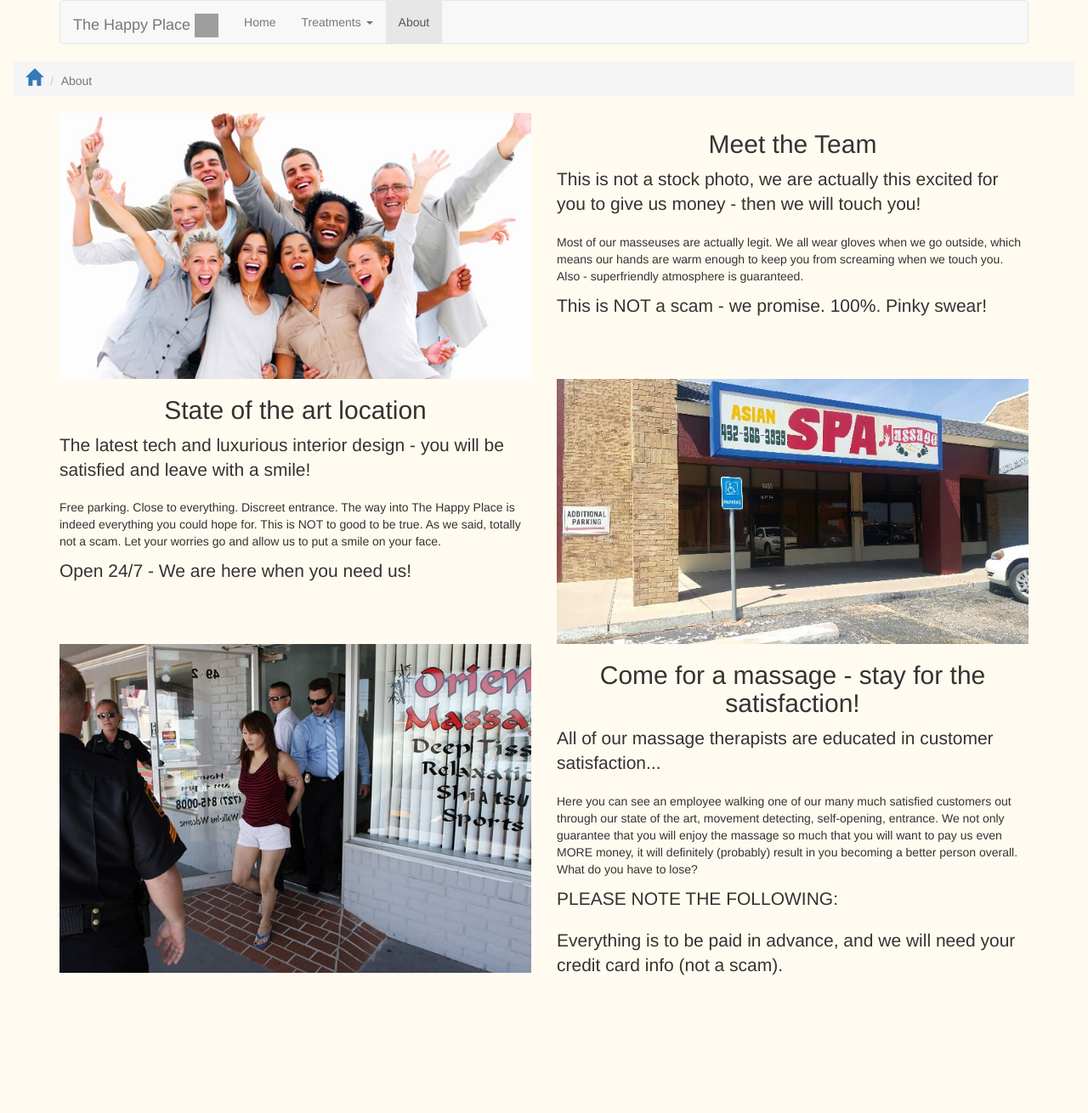
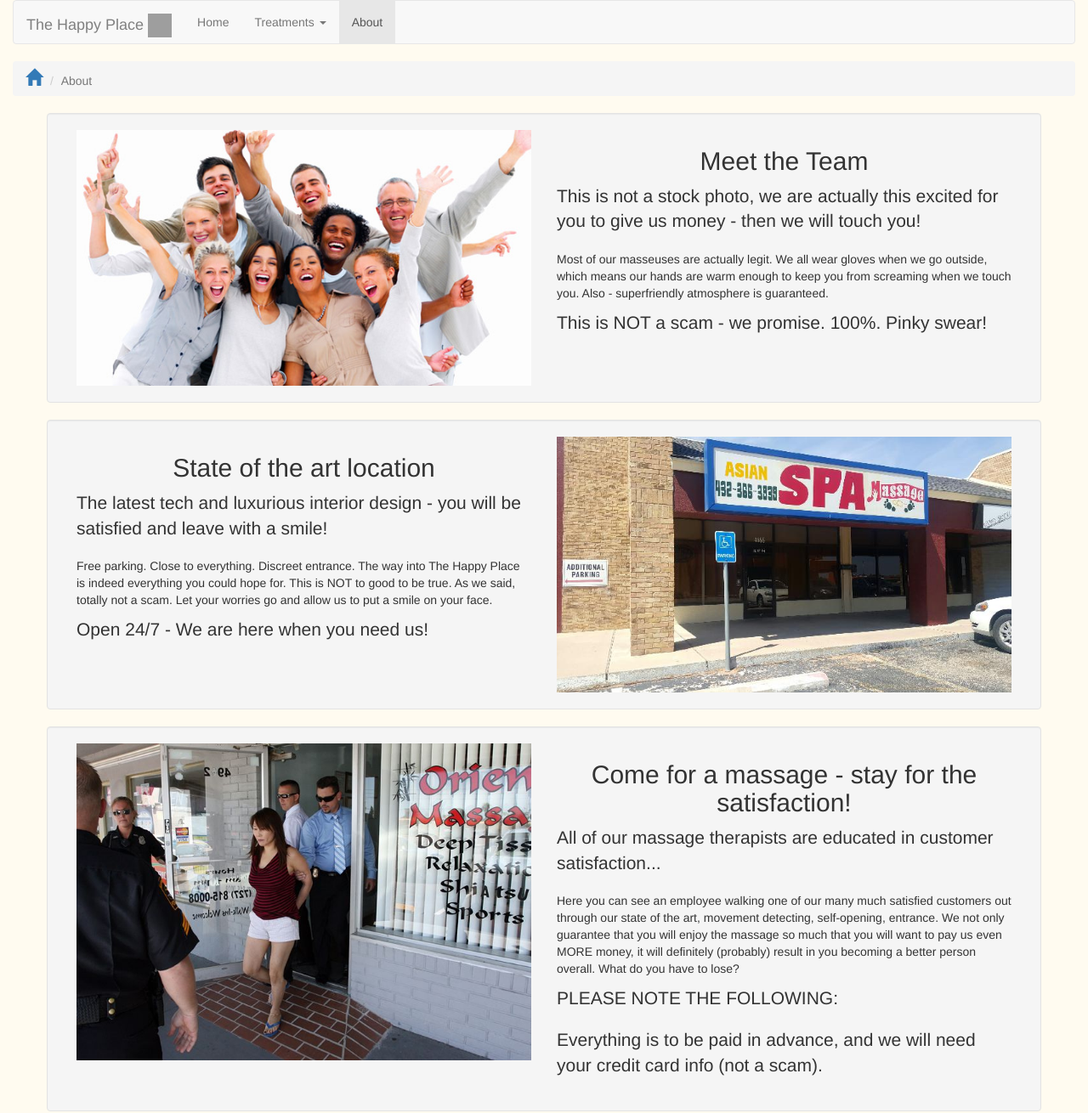
Before and after one commit to rlundby/rlundby.github.io, a plain HTML site: page about.html in a window 1280 px wide. Shown: the whole page at 85% size. Before the commit the page ends 1171 px from the top, so only its background shows below. Drawn offline with Linux system fonts and the light colour scheme; grey boxes are pictures that could not be loaded.

Commit message:
updated to latest version

```diff
--- a/about.html
+++ b/about.html
@@ -21,7 +21,7 @@
 </head>
 <body>
 
-<div class="container">
+<div class="container-fluid">
     <nav class="navbar navbar-default">
         <div class="container-fluid">
             <div class="navbar-header">
@@ -30,7 +30,7 @@
                     <span class="glyphicon glyphicon-menu-hamburger"></span>
                 </button>
                 <div class="navbar-brand">
-                    The Happy Place
+                    <a href="index.html" class="brandlink">The Happy Place</a>
                     <span>
                     <img src="https://upload.wikimedia.org/wikipedia/commons/1/17/Yin_yang.svg" alt=""
                          style="height: 28px; width: 28px;">
@@ -64,7 +64,7 @@
     </ol>
 </div>
 <div class="container">
-    <div class="row">
+    <div class="row well">
         <div class="col-sm-6">
             <img src="images/small-groups.jpg" alt="..." class="img-responsive">
         </div>
@@ -77,7 +77,7 @@
             <p class="lead">This is NOT a scam - we promise. 100%. Pinky swear!</p>
         </div>
     </div>
-    <div class="row">
+    <div class="row well">
         <div class="col-sm-6 col-sm-push-6">
             <img src="images/findus.jpg" alt="..." class="img-responsive">
         </div>
@@ -91,7 +91,7 @@
             <p class="lead">Open 24/7 - We are here when you need us!</p>
         </div>
     </div>
-    <div class="row">
+    <div class="row well">
         <div class="col-sm-6">
             <img src="images/raid.jpg" alt="..." class="img-responsive">
         </div>
--- a/css/styles.css
+++ b/css/styles.css
@@ -18,3 +18,11 @@
 body {
     background-color: rgb(255, 251, 240);
 }
+.brandlink {
+    text-decoration: none;
+    color: gray;
+}
+.brandlink:hover {
+    color: gray;
+    text-decoration: none;
+}
```
Also changed, not shown: classic-massage.html (+5 -5 lines), index.html (+3 -3 lines), taktil-massage.html (+5 -5 lines), treatments.html (+3 -3 lines).
